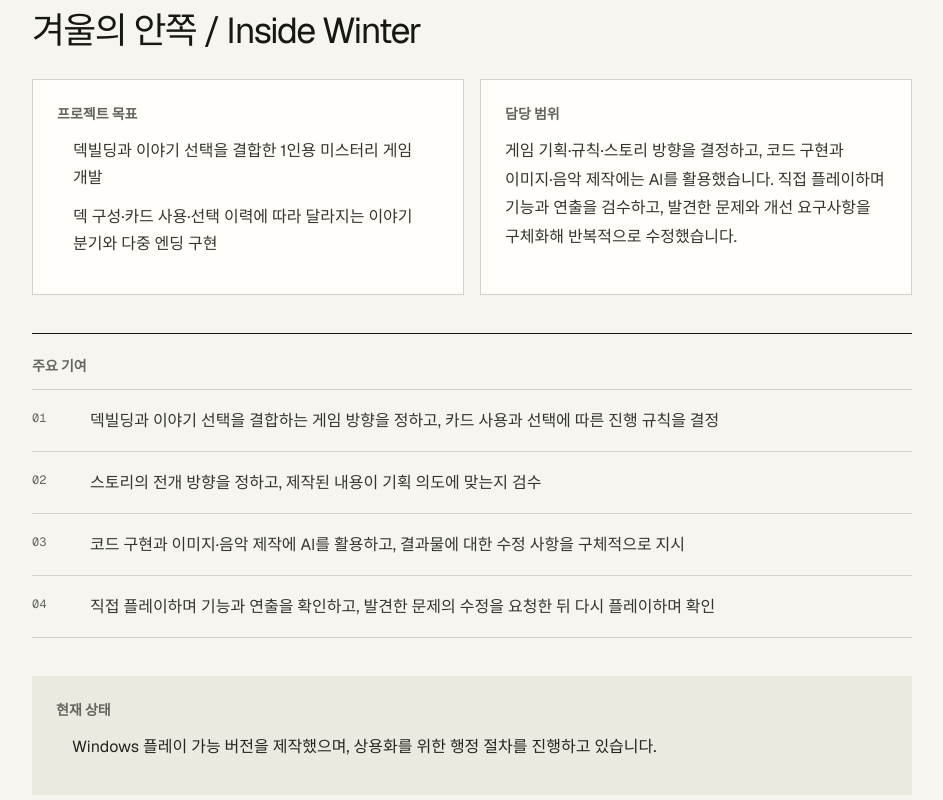
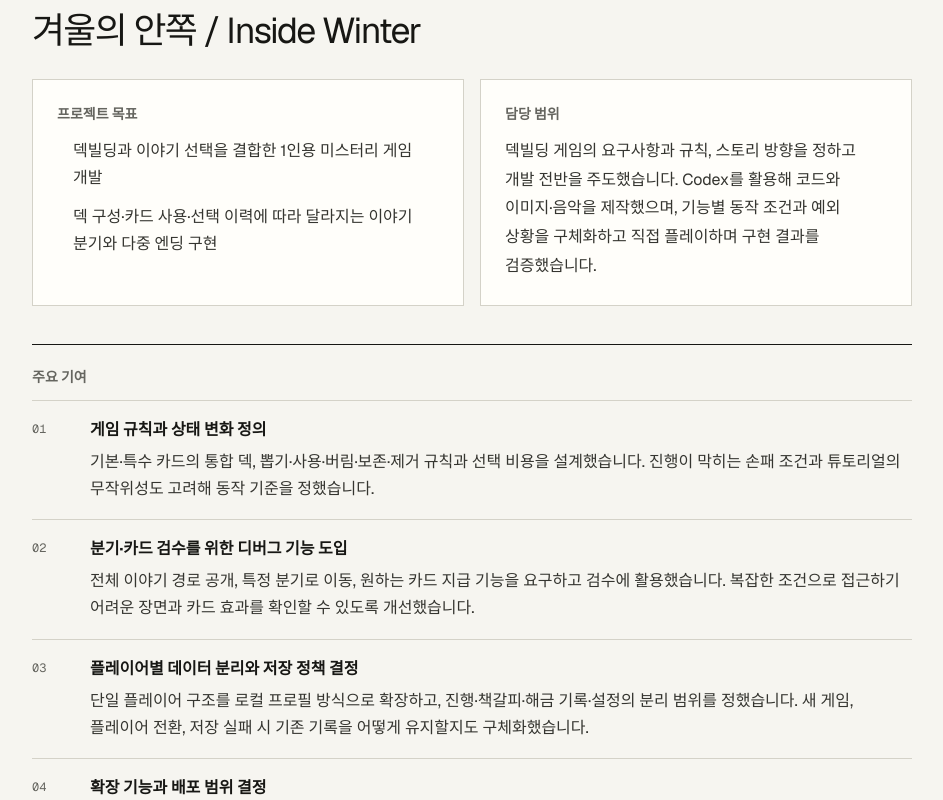
Before and after one commit to loqbzes/portfolio, a Next.js app: page / in a window 1280 px wide. Shown: the part 8080-8880 px from the top of the page, without its empty margins (318-1261 px from the left). Built offline with nearby package versions, Linux system fonts and the light colour scheme.

Commit message:
Update Site source

```diff
--- a/app/globals.css
+++ b/app/globals.css
@@ -129,6 +129,7 @@ a:focus-visible { outline: 2px solid currentColor; outline-offset: 5px; }
 .flow-step { padding: 17px 0; display: grid; grid-template-columns: 46px 1fr; gap: 12px; border-bottom: 1px solid var(--line); }
 .flow-step span { padding-top: 2px; color: var(--muted); font-family: var(--font-geist-mono), monospace; font-size: .75rem; }
 .flow-step p { margin: 0; color: #353530; font-size: 1rem; line-height: 1.7; word-break: keep-all; overflow-wrap: anywhere; }
+.flow-title { margin: 0 0 6px; color: var(--text); font-size: 1rem; font-weight: 650; line-height: 1.5; word-break: keep-all; overflow-wrap: anywhere; }
 .flow-guardrails { margin-top: 16px; padding: 16px 18px; background: var(--panel); }
 .flow-guardrails strong { display: block; margin-bottom: 9px; font-size: .875rem; }
 .flow-guardrails ul, .case-operations ul, .case-outcome ul { margin: 0; padding-left: 1rem; }
--- a/app/page.tsx
+++ b/app/page.tsx
@@ -97,6 +97,7 @@ export default function Home() {
                           <div className="flow-step" key={item}>
                             <span>{String(index + 1).padStart(2, '0')}</span>
                             <div>
+                              {project.caseStudy!.flowTitles?.[index] && <h5 className="flow-title">{project.caseStudy!.flowTitles[index]}</h5>}
                               <p>{item}</p>
                               {index === project.caseStudy!.flow!.length - 1 && project.caseStudy!.guardrails && (
                                 <div className="flow-guardrails">
--- a/app/portfolio-data.ts
+++ b/app/portfolio-data.ts
@@ -12,6 +12,7 @@ export type Project = {
     problem: string[];
     ownership: string[];
     flow?: string[];
+    flowTitles?: string[];
     flowLabel?: string;
     guardrails?: string[];
     operations?: string[];
@@ -195,14 +196,22 @@ export const projects: Project[] = [
         '덱 구성·카드 사용·선택 이력에 따라 달라지는 이야기 분기와 다중 엔딩 구현',
       ],
       ownership: [
-        '게임 기획·규칙·스토리 방향을 결정하고, 코드 구현과 이미지·음악 제작에는 AI를 활용했습니다. 직접 플레이하며 기능과 연출을 검수하고, 발견한 문제와 개선 요구사항을 구체화해 반복적으로 수정했습니다.',
+        '덱빌딩 게임의 요구사항과 규칙, 스토리 방향을 정하고 개발 전반을 주도했습니다. Codex를 활용해 코드와 이미지·음악을 제작했으며, 기능별 동작 조건과 예외 상황을 구체화하고 직접 플레이하며 구현 결과를 검증했습니다.',
       ],
       flowLabel: '주요 기여',
+      flowTitles: [
+        '게임 규칙과 상태 변화 정의',
+        '분기·카드 검수를 위한 디버그 기능 도입',
+        '플레이어별 데이터 분리와 저장 정책 결정',
+        '확장 기능과 배포 범위 결정',
+        '실제 플레이에 기반한 성능·안정성 개선',
+      ],
       flow: [
-        '덱빌딩과 이야기 선택을 결합하는 게임 방향을 정하고, 카드 사용과 선택에 따른 진행 규칙을 결정',
-        '스토리의 전개 방향을 정하고, 제작된 내용이 기획 의도에 맞는지 검수',
-        '코드 구현과 이미지·음악 제작에 AI를 활용하고, 결과물에 대한 수정 사항을 구체적으로 지시',
-        '직접 플레이하며 기능과 연출을 확인하고, 발견한 문제의 수정을 요청한 뒤 다시 플레이하며 확인',
+        '기본·특수 카드의 통합 덱, 뽑기·사용·버림·보존·제거 규칙과 선택 비용을 설계했습니다. 진행이 막히는 손패 조건과 튜토리얼의 무작위성도 고려해 동작 기준을 정했습니다.',
+        '전체 이야기 경로 공개, 특정 분기로 이동, 원하는 카드 지급 기능을 요구하고 검수에 활용했습니다. 복잡한 조건으로 접근하기 어려운 장면과 카드 효과를 확인할 수 있도록 개선했습니다.',
+        '단일 플레이어 구조를 로컬 프로필 방식으로 확장하고, 진행·책갈피·해금 기록·설정의 분리 범위를 정했습니다. 새 게임, 플레이어 전환, 저장 실패 시 기존 기록을 어떻게 유지할지도 구체화했습니다.',
+        '이미지·음악 자산 분리와 모드·언어팩 지원 범위를 정하고, 기존 성능과 저장 호환성을 유지하도록 요구했습니다. 개발용 기능과 일반 실행판에 공개할 기능을 구분했습니다.',
+        '분기 이동, 반복 플레이, 카드 사용, 저장 과정의 지연과 오류를 발견하고 재현 조건을 제시했습니다. 수정에 따른 기록 손상과 기능 회귀를 확인하도록 검증 범위를 정했습니다.',
       ],
       outcomesLabel: '현재 상태',
       outcomes: [
--- a/lib/portfolio-pdf.ts
+++ b/lib/portfolio-pdf.ts
@@ -232,16 +232,19 @@ export async function createPortfolioPdf(data: Portfolio, fonts: Fonts) {
       ]);
       if (study.flow?.length) {
         // Long renewal studies split at a section boundary, not before a short appendix.
-        const flowHeight = 30 + study.flow.reduce((sum, text) => sum + measure(text, { indent: 34 }) + 8, 0);
+        const flowHeight = 30 + study.flow.reduce((sum, text, step) => sum + measure(text, { indent: 34 }) + (study.flowTitles?.[step] ? measure(study.flowTitles[step], { indent: 34, bold: true }) : 0) + 8, 0);
         const tailHeight = 110 + (study.operations ?? []).concat(remainingOutcomes)
           .reduce((sum, text) => sum + measure(text, { width: CONTENT - 28 }), 0);
         if (study.history?.length && y - flowHeight - tailHeight < BOTTOM) newPage(true);
         heading(study.flowLabel ?? '처리 구조', study.flow[0]);
         for (const [step, text] of study.flow.entries()) {
+          const title = study.flowTitles?.[step];
+          const titleHeight = title ? measure(title, { indent: 34, bold: true }) : 0;
           const guards = step === study.flow.length - 1 ? study.guardrails : undefined;
           const guardHeight = guards?.length ? 32 + guards.reduce((sum, guard) => sum + measure(guard, { size: 9.5, width: CONTENT - 62 }), 0) : 0;
-          ensure(measure(text, { indent: 34 }) + guardHeight + 8);
+          ensure(titleHeight + measure(text, { indent: 34 }) + guardHeight + 8);
           page.drawText(String(step + 1).padStart(2, '0'), { x: MARGIN, y: y - 10.5, size: 10.5, font: bold, color: MUTED });
+          if (title) paragraph(title, { indent: 34, bold: true });
           paragraph(text, { indent: 34 });
           if (guards?.length) {
             const top = y;
--- a/scripts/check-site.mjs
+++ b/scripts/check-site.mjs
@@ -10,13 +10,13 @@ assert.equal(articles.length, portfolio.projects.length);
 assert.equal(articles.length, 6);
 assert(articles.slice(0, 5).every(article => article.includes('class="project-highlight"')));
 const game = articles.at(-1);
-for (const text of ['겨울의 안쪽 / Inside Winter', '개인 프로젝트', '2026.09 — 개발 중', '덱빌딩', 'AI를 활용했습니다', '주요 기여', '현재 상태', '상용화를 위한 행정 절차', 'Codex']) {
+for (const text of ['겨울의 안쪽 / Inside Winter', '개인 프로젝트', '2026.09 — 개발 중', '덱빌딩', 'Codex를 활용해', '주요 기여', '현재 상태', '상용화를 위한 행정 절차', ...portfolio.projects.at(-1).caseStudy.flowTitles]) {
   assert(game.includes(text), `Missing game content: ${text}`);
 }
 assert(!game.includes('project-highlight'));
 assert(!game.includes('도입 결과'));
 assert(!game.includes('정식 출시 전 안정화'));
-assert.equal((game.match(/class="flow-step"/g) ?? []).length, 4);
+assert.equal((game.match(/class="flow-step"/g) ?? []).length, 5);
 assert.equal((html.match(/PDF 다운로드/g) ?? []).length, 1);
 const api = await fetch(`${origin}/api/portfolio`, { cache: 'no-store' });
 assert(api.ok);
```
Also changed, not shown: 1 other file (tests, documents, lock files or other folders).
